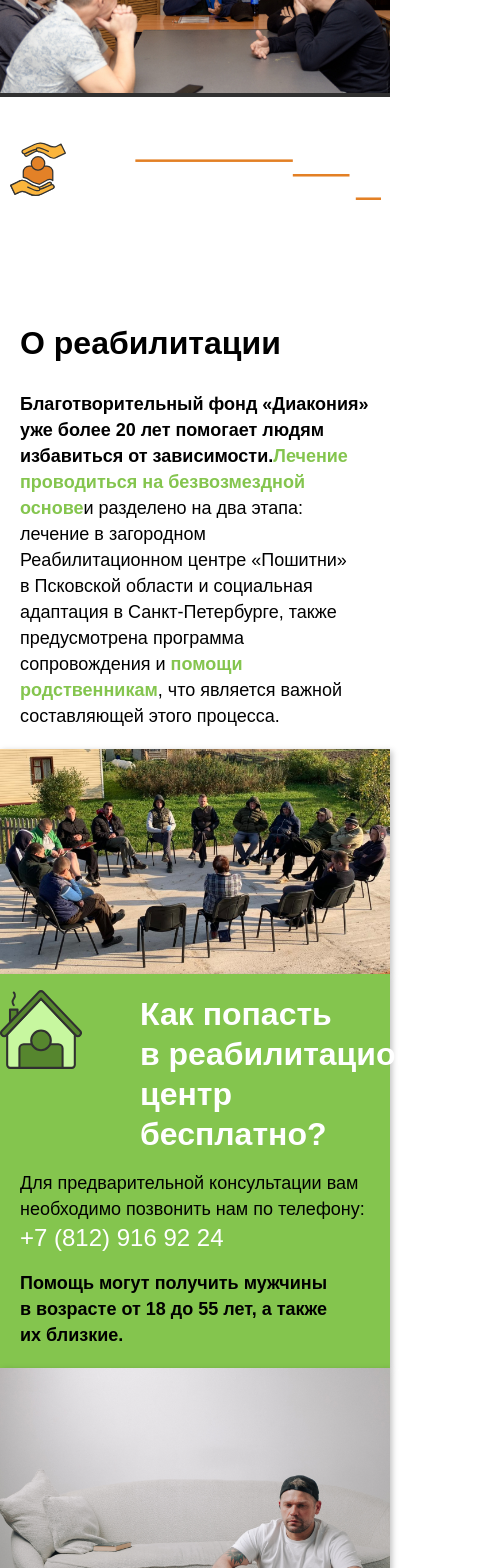
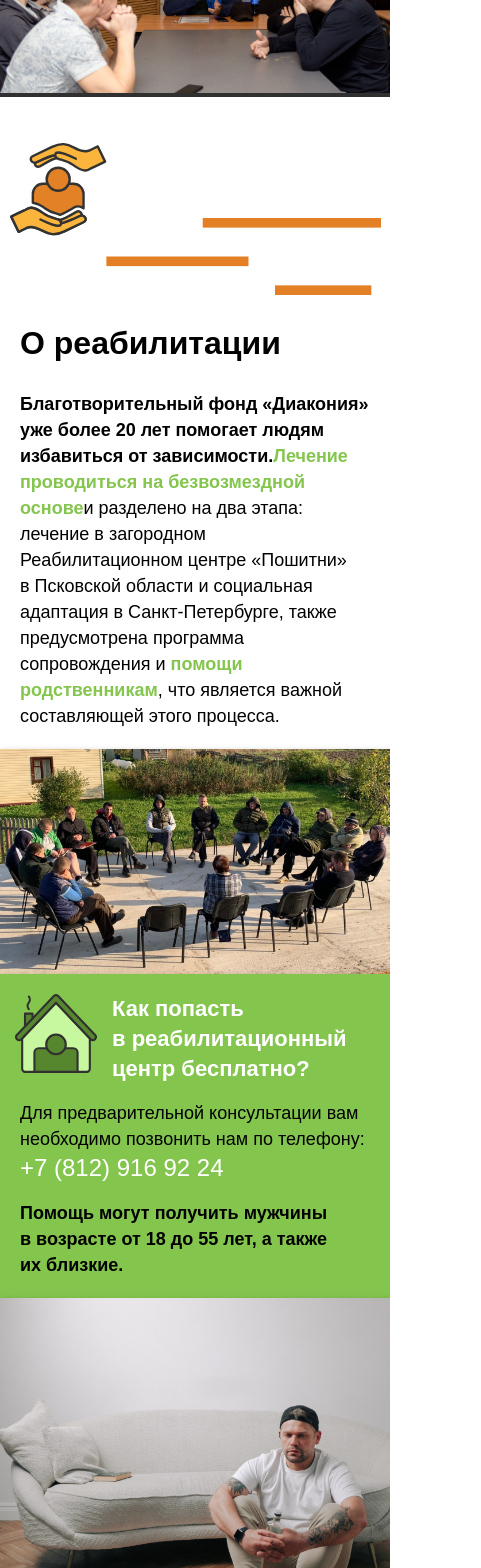
Before and after one commit to GuildOfDevelopers/diaconiafond-frontend, a React (Create React App) app: page / in a window 390 px wide. Shown: the part 2029-3597 px from the top of the page, 481 px wide, since content can reach past the window. Built offline with nearby package versions, Linux system fonts and the light colour scheme; a web font is replaced by a local one.

Commit message:
add adaptation

```diff
--- a/src/components/AboutReabilitation/_AboutReabilitation.scss
+++ b/src/components/AboutReabilitation/_AboutReabilitation.scss
@@ -68,6 +68,7 @@
 
   h2 {
     max-width: 76%;
+    overflow-wrap: break-word;
     margin-bottom: 16px;
     color: white;
   }
@@ -145,14 +146,30 @@
 
 @media(max-width: 768px) {
   .about-reabilitaton__how-to-get {
+    background-size: 18%;
+    padding-left: 175px;
+    background-position: left 7% center;
+
+    h2 {
+      @include font_22_h3;
+    }
+  }
+}
+
+@media(max-width: 480px) {
+  .about-reabilitaton__stages {
+    background-image: url(../../images/aboutHands320.svg);
+  }
+
+  .about-reabilitaton__how-to-get {
     display: flex;
     flex-direction: column;
     padding: 20px;
-    background-position: left 5%;
+    background-position: left 5% top 8%;
     background-size: 21%;
 
     h2 {
-      min-width: 80%;
+      max-width: 88%;
       align-self: flex-end;
       padding-left: 50px;
     }
```
Also changed, not shown: src/images/aboutHands320.svg (added).
